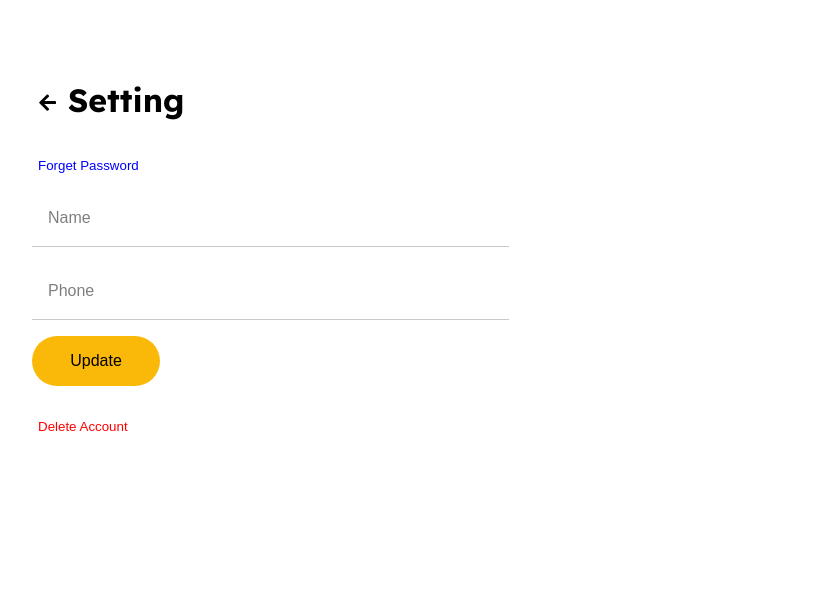
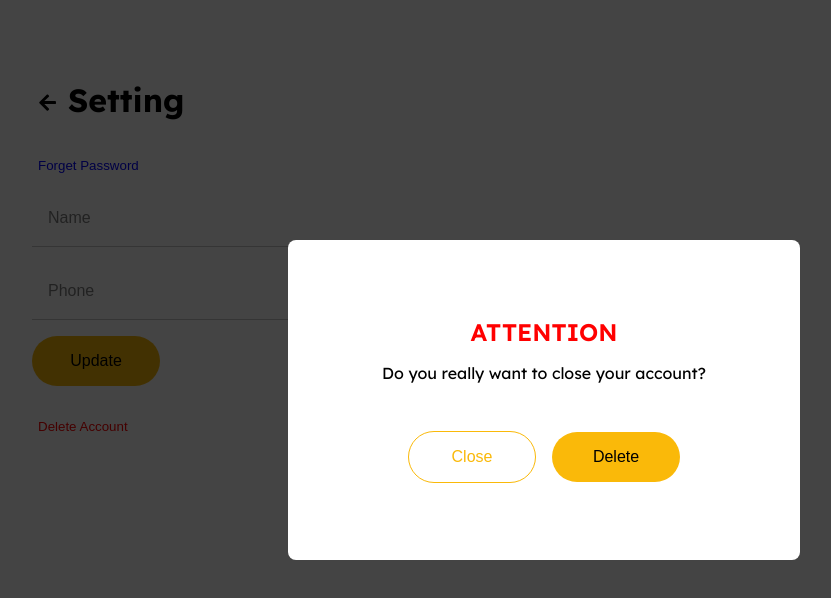
Before and after one commit to dev-world-rohit/SpendWise, a React (Create React App) app: page /setting in a window 1280 px wide. Both pictures are taken after a click on the button "Delete Account". Shown: the top 598 px of the page, without its empty margins (96-927 px from the left). Built offline with nearby package versions, Linux system fonts and the light colour scheme; no server answers.

Commit message:
add modal feature

```diff
--- a/public/index.html
+++ b/public/index.html
@@ -16,6 +16,6 @@
   <body>
     <noscript>You need to enable JavaScript to run this app.</noscript>
     <div id="root"></div>
-
+    <div class="modal-div"></div>
   </body>
 </html>
--- /dev/null
+++ b/src/components/Modal.jsx
@@ -0,0 +1,35 @@
+import React from "react";
+import ReactDOM from "react-dom";
+
+function Modal({ onClose, onDelete }) {
+    return ReactDOM.createPortal(
+        <div className="modal-container">
+            <div onClick={onClose} className="modal-background"></div>
+            <div className="modal-main">
+                <div className="modal-para">
+                    {" "}
+                    <p className="warning">ATTENTION</p>
+                    <p>Do you really want to close your account?</p>
+                </div>
+
+                <div className="modal-buttons">
+                    <button
+                        onClick={onClose}
+                        className="btn secondary-btn setting-button"
+                    >
+                        Close
+                    </button>
+                    <button
+                        onClick={onDelete}
+                        className="btn primary-btn setting-button"
+                    >
+                        Delete
+                    </button>
+                </div>
+            </div>
+        </div>,
+        document.querySelector(".modal-div")
+    );
+}
+
+export default Modal;
--- a/src/index.css
+++ b/src/index.css
@@ -438,6 +438,18 @@ textarea {
     font-size: 1rem;
 }
 
+.secondary-btn {
+    background: transparent;
+    border: 1px solid var(--primary-color);
+    color: var(--primary-color);
+    font-size: 1rem;
+}
+
+.secondary-btn:hover {
+    background: var(--secondary-color);
+    color: var(--primary-text-color);
+}
+
 .disabled-button {
     background: gray;
     color: white;
@@ -613,3 +625,48 @@ textarea {
     border: 0;
     border-bottom: 1px solid #c9c9c9;
 }
+
+/* Modal */
+.modal-background {
+    position: absolute;
+    top: 0;
+    left: 0;
+    bottom: 0;
+    right: 0;
+    background: #000000bb;
+}
+
+.modal-main {
+    border-radius: 0.5rem;
+    position: absolute;
+    color: #000000;
+    top: 15rem;
+    left: 30vw;
+    right: 30vw;
+    bottom: 15rem;
+    display: flex;
+    justify-content: center;
+    flex-direction: column;
+    align-items: center;
+    background: white;
+    gap: 2rem;
+}
+
+.modal-para {
+    display: flex;
+    flex-direction: column;
+    align-items: center;
+}
+
+.warning {
+    font-size: 1.5rem;
+    margin: 0;
+    color: red;
+    font-weight: 600;
+}
+
+.modal-buttons {
+    display: flex;
+    align-items: center;
+    gap: 1rem;
+}
--- a/src/pages/SettingPage.jsx
+++ b/src/pages/SettingPage.jsx
@@ -5,8 +5,10 @@ import useAuthentication from "../hooks/useAuthentication";
 import { FaArrowLeft } from "react-icons/fa";
 import { ToastContainer, toast } from "react-toastify";
 import "react-toastify/dist/ReactToastify.css";
+import Modal from "../components/Modal";
 
 function Setting() {
+    const [showModal, setShowModal] = useState("");
     const [name, setName] = useState("");
     const [phone, setPhone] = useState("");
 
@@ -92,6 +94,10 @@ function Setting() {
         navigate("/");
     };
 
+    const handleCloseModal = () => {
+        setShowModal(false);
+    }
+
     return (
         <div className="setting-page">
             <ToastContainer />
@@ -146,13 +152,16 @@ function Setting() {
             </div>
             <button
                 onClick={() => {
-                    handleDelete()
+                    setShowModal(true);
                 }}
                 anchor-button
                 className="setting-anchor-button-danger"
             >
                 Delete Account
             </button>
+            {showModal && (
+                <Modal onClose={handleCloseModal} onDelete={handleDelete} />
+            )}
         </div>
     );
 }
```
